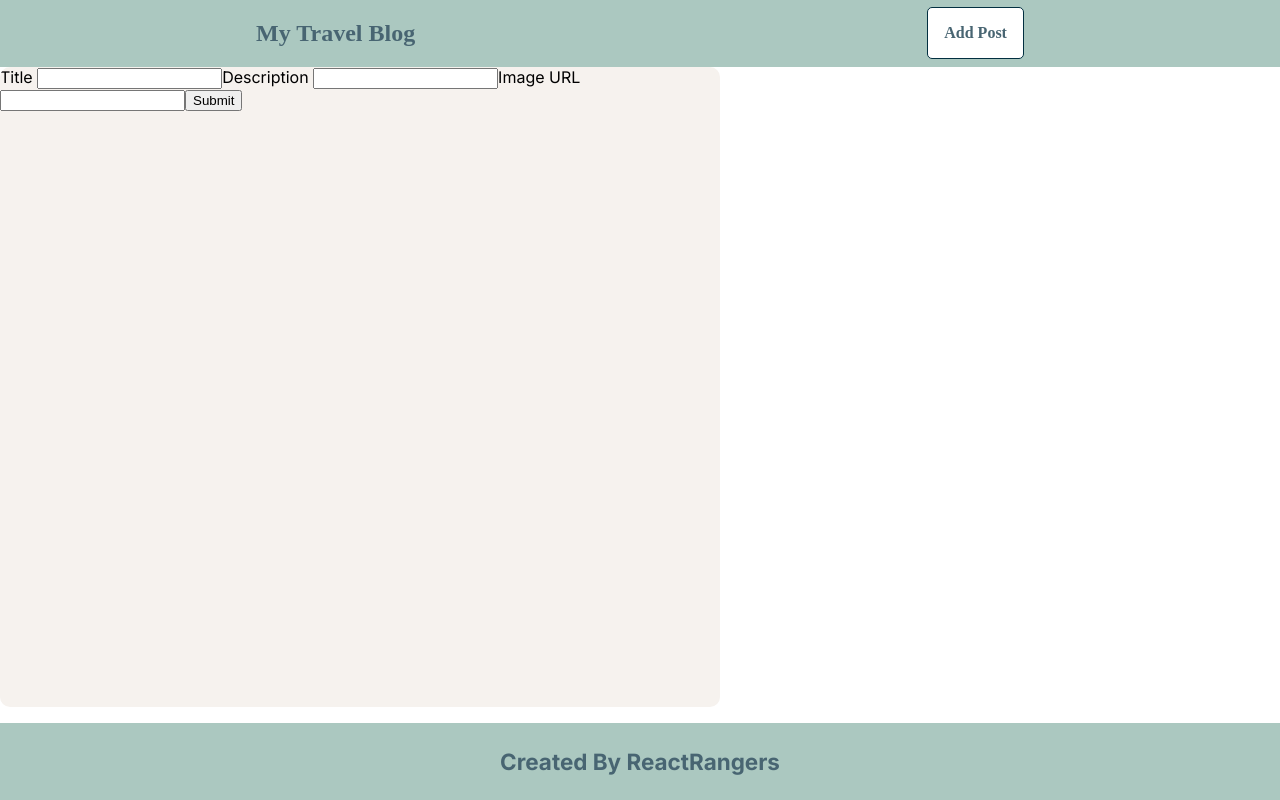
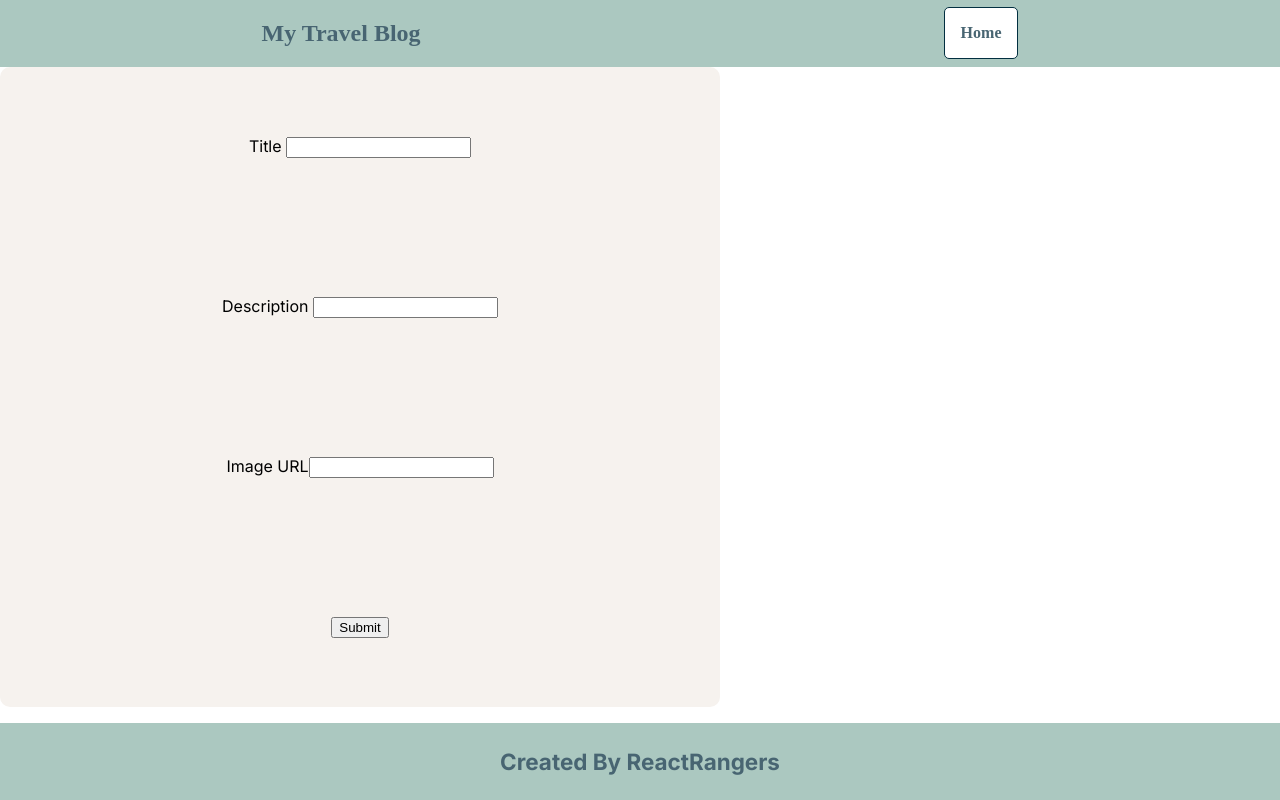
Before and after one commit to ycho234/TravelBlog-Nextjs-Practise, a Next.js app in the folder travelblog/: page /AddPost in a window 1280 px wide. Built offline with nearby package versions, Linux system fonts and the light colour scheme.

Commit message:
last details

```diff
--- a/travelblog/src/app/AddPost/page.js
+++ b/travelblog/src/app/AddPost/page.js
@@ -1,11 +1,12 @@
 import Header from "../components/header";
 import Footer from "../components/footer";
 import Form from "../components/form";
+import HeaderAdd from "../components/headerAdd";
 
 export default function Home() {
   return (
     <>
-      <Header />
+      <HeaderAdd />
       <Form />
       <Footer />
     </>
--- a/travelblog/src/app/components/form.js
+++ b/travelblog/src/app/components/form.js
@@ -34,7 +34,7 @@ export default function Form() {
   }
 
   return (
-    <div className="main">
+    <div className="main secondary">
       <label for="title">
         Title <input onChange={handleTitle} type="text" />
       </label>
--- /dev/null
+++ b/travelblog/src/app/components/headerAdd.js
@@ -0,0 +1,12 @@
+import Link from "next/link"
+import image from "./image.png"
+
+export default function HeaderAdd() {
+  return (
+  <nav className="header">
+  {/* <img src={image} alt="Logo image"></img> */}
+  <h1>My Travel Blog</h1>
+  <Link className="addPostButton" href="/">Home</Link>
+  </nav>
+  )
+}
--- a/travelblog/src/app/globals.css
+++ b/travelblog/src/app/globals.css
@@ -102,3 +102,10 @@ img {
   justify-content: center;
   margin-top: 3rem;
 }
+
+.secondary{
+  display: flex;
+  flex-direction: column;
+  justify-content: space-around;
+  align-items: center
+}
```
